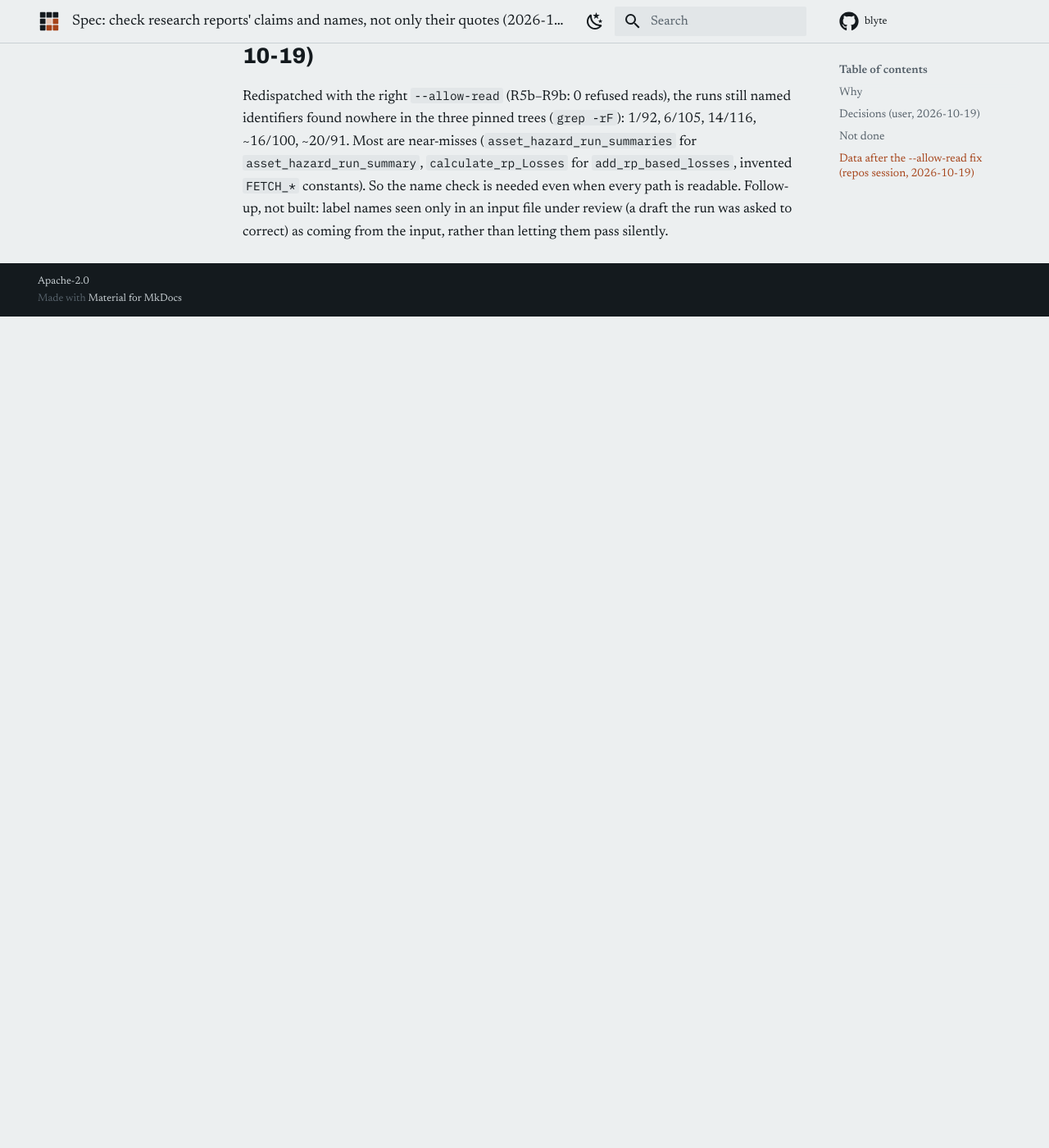
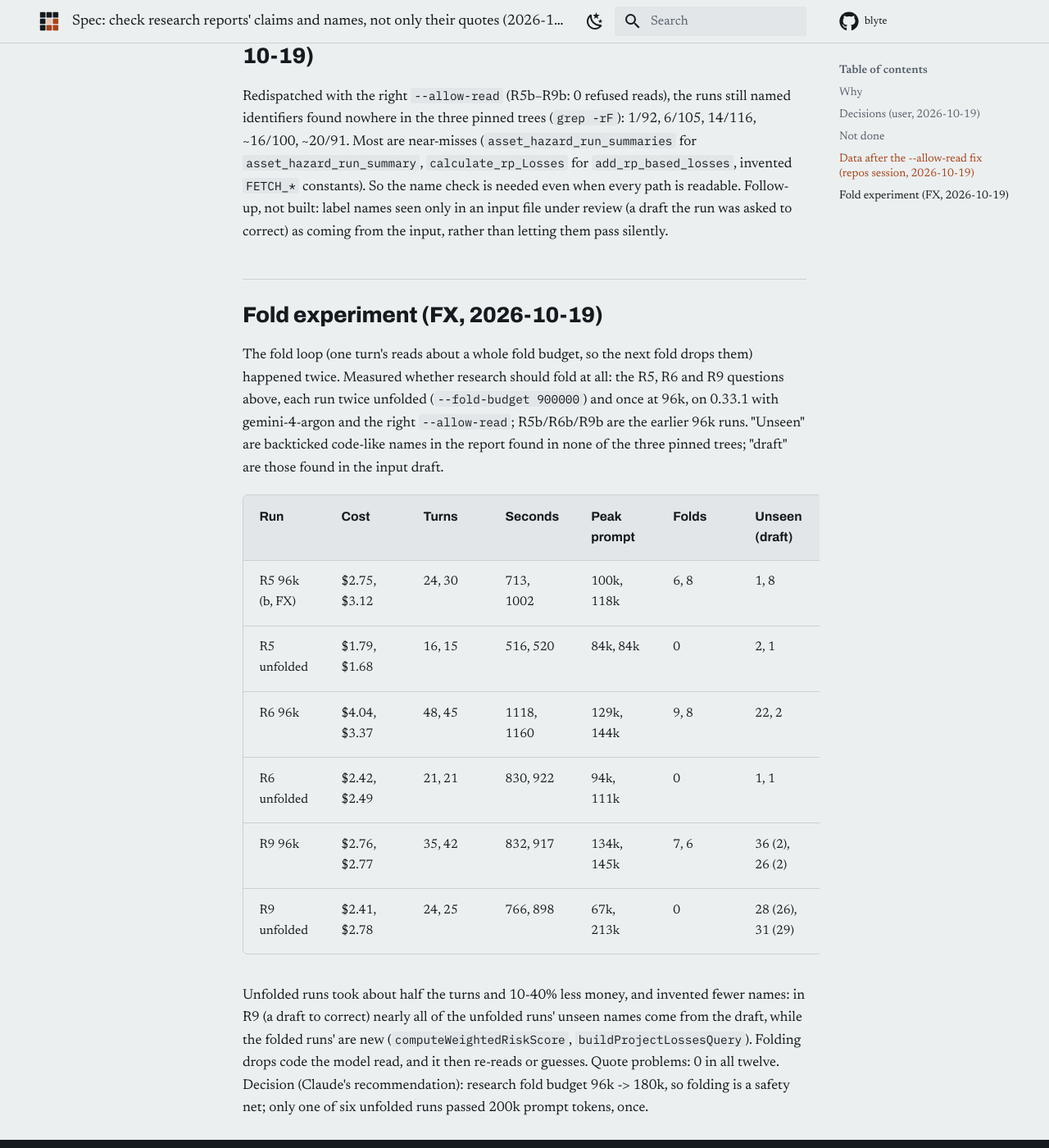
Before and after one commit to dnf0/blyte, an MkDocs documentation site: the page built from docs/specs/2026-10-19-claim-check.md, in a window 1280 px wide and 1400 px high, scrolled down 2494 px. Shown: the whole window at 82% size. Built offline with MkDocs 1.6.1 and Material for MkDocs 9.7.7, drawn with Linux system fonts in a browser that asks for light colours; comment, search, counter and statistics services are not loaded; before the commit the page ends 2880 px from its top, so only the background shows below that.

Commit message:
perf(research): fold research runs at 180k, so folding is only a safety net
Unfolded research runs took about half the turns, cost 10-40% less and
invented fewer names than runs folded at 96k (FX, recorded in the spec).

Co-Authored-By: Claude Opus 5.5 <noreply@anthropic.com>

```diff
--- a/docs/specs/2026-10-19-claim-check.md
+++ b/docs/specs/2026-10-19-claim-check.md
@@ -73,3 +73,27 @@ identifiers found nowhere in the three pinned trees (`grep -rF`): 1/92, 6/105, 1
 needed even when every path is readable. Follow-up, not built: label names seen only in an input
 file under review (a draft the run was asked to correct) as coming from the input, rather than
 letting them pass silently.
+
+## Fold experiment (FX, 2026-10-19)
+
+The fold loop (one turn's reads about a whole fold budget, so the next fold drops them) happened
+twice. Measured whether research should fold at all: the R5, R6 and R9 questions above, each run
+twice unfolded (`--fold-budget 900000`) and once at 96k, on 0.33.1 with gemini-4-argon and the right
+`--allow-read`; R5b/R6b/R9b are the earlier 96k runs. "Unseen" are backticked code-like names in the
+report found in none of the three pinned trees; "draft" are those found in the input draft.
+
+| Run | Cost | Turns | Seconds | Peak prompt | Folds | Unseen (draft) |
+|---|---|---|---|---|---|---|
+| R5 96k (b, FX) | $2.75, $3.12 | 24, 30 | 713, 1002 | 100k, 118k | 6, 8 | 1, 8 |
+| R5 unfolded | $1.79, $1.68 | 16, 15 | 516, 520 | 84k, 84k | 0 | 2, 1 |
+| R6 96k | $4.04, $3.37 | 48, 45 | 1118, 1160 | 129k, 144k | 9, 8 | 22, 2 |
+| R6 unfolded | $2.42, $2.49 | 21, 21 | 830, 922 | 94k, 111k | 0 | 1, 1 |
+| R9 96k | $2.76, $2.77 | 35, 42 | 832, 917 | 134k, 145k | 7, 6 | 36 (2), 26 (2) |
+| R9 unfolded | $2.41, $2.78 | 24, 25 | 766, 898 | 67k, 213k | 0 | 28 (26), 31 (29) |
+
+Unfolded runs took about half the turns and 10-40% less money, and invented fewer names: in R9
+(a draft to correct) nearly all of the unfolded runs' unseen names come from the draft, while the
+folded runs' are new (`computeWeightedRiskScore`, `buildProjectLossesQuery`). Folding drops code the
+model read, and it then re-reads or guesses. Quote problems: 0 in all twelve. Decision (Claude's
+recommendation): research fold budget 96k -> 180k, so folding is a safety net; only one of six
+unfolded runs passed 200k prompt tokens, once.
```
Also changed, not shown: docs/how-it-works.md (+1 -1 lines), docs/usage.md (+2 -2 lines), 1 other file.
